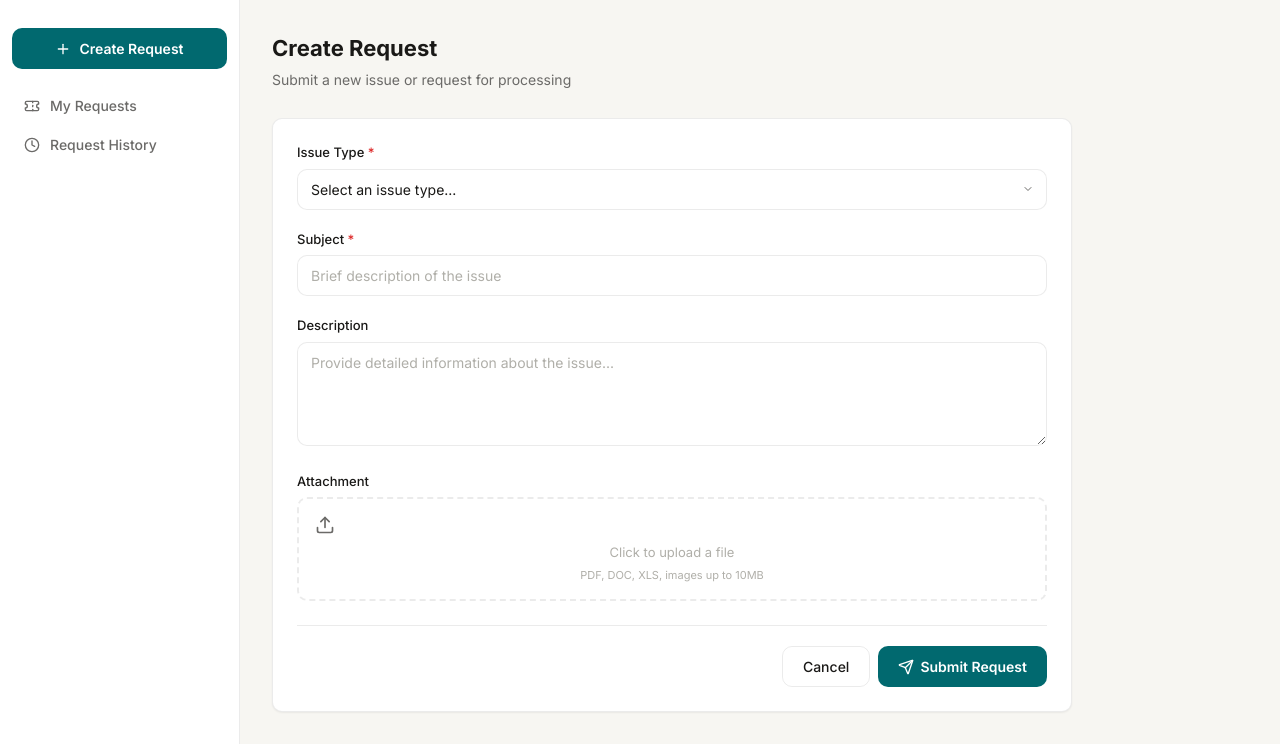
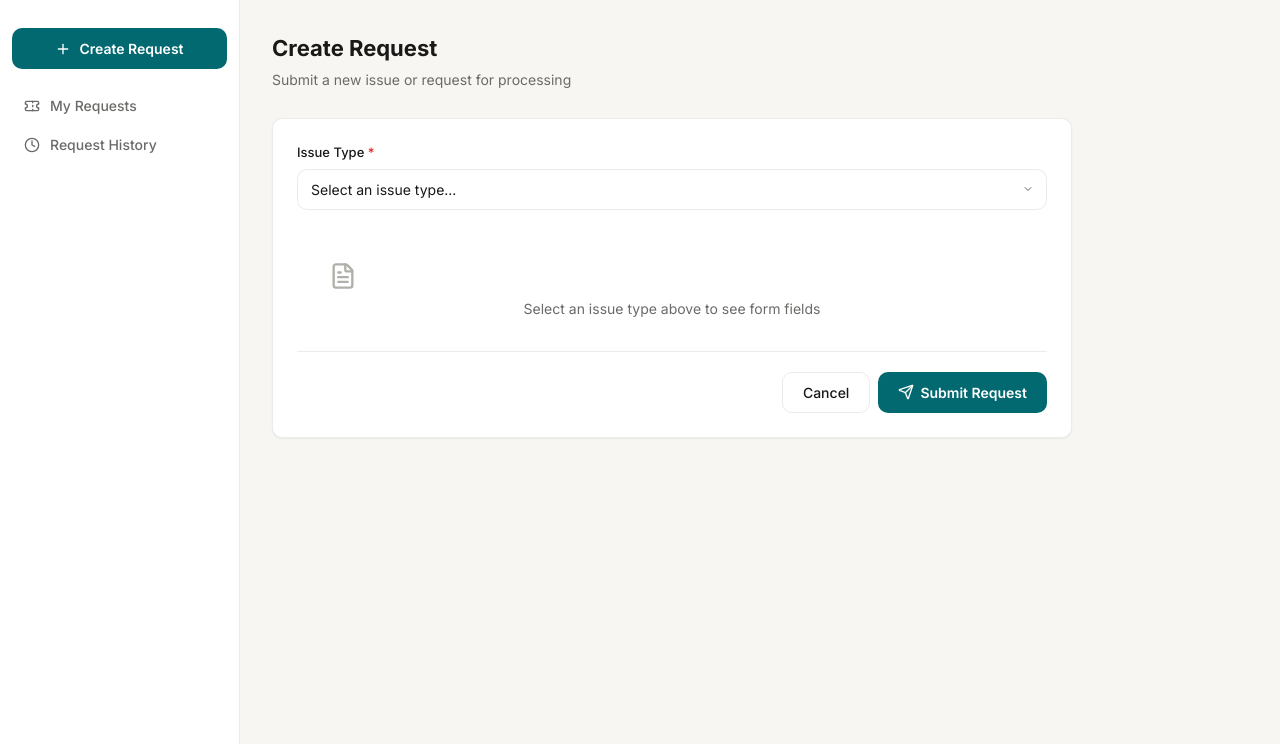
Before and after one commit to Umapathy-2026/ACCIO-Finance-Approval-flow, a Python web app: template app/templates/requester/new_ticket.html in a window 1280 px wide. Shown: the part 56-800 px from the top of the page. Run offline with Jinja, Linux system fonts and the light colour scheme; the template is opened without the code that fills it, so the values that code supplies are empty; some libraries are stand-ins or nearby versions.

Commit message:
Fix ticket form fields, approver error and wsgi entry point

```diff
--- a/app/__init__.py
+++ b/app/__init__.py
@@ -172,7 +172,7 @@ def seed_database():
             {"name": "customer_code", "label": "Customer Code", "type": "text", "required": True, "options": ""},
             {"name": "amount", "label": "Amount", "type": "number", "required": True, "options": ""},
             {"name": "currency", "label": "Currency", "type": "dropdown", "required": True,
-             "options": "USD,EUR,GBP,INR,CNY,JPY,SGD,AUD,CAD,MYR,THB,VND"},
+             "options": ["USD", "EUR", "GBP", "INR", "CNY", "JPY", "SGD", "AUD", "CAD", "MYR", "THB", "VND"]},
             {"name": "invoice_number", "label": "Invoice Number", "type": "text", "required": False, "options": ""},
             {"name": "invoice_date", "label": "Invoice Date", "type": "date", "required": False, "options": ""},
             {"name": "reference_notes", "label": "Reference Notes", "type": "text", "required": False, "options": ""},
--- a/app/models.py
+++ b/app/models.py
@@ -88,7 +88,7 @@ class Ticket(db.Model):
     form_id = db.Column(db.Integer, db.ForeignKey('issue_forms.id'), nullable=False)
     created_by = db.Column(db.Integer, db.ForeignKey('users.id'), nullable=False)
     assigned_to = db.Column(db.Integer, db.ForeignKey('users.id'), nullable=True)
-    subject = db.Column(db.String(500), nullable=False)
+    subject = db.Column(db.String(500), nullable=False, default='')
     description = db.Column(db.Text, nullable=True)
     payload = db.Column(db.JSON, nullable=False, default=dict)
     attachment_name = db.Column(db.String(255), nullable=True)
--- a/app/templates/requester/new_ticket.html
+++ b/app/templates/requester/new_ticket.html
@@ -19,28 +19,11 @@
             </select>
         </div>
 
-        <div id="dynamic-fields"></div>
-
-        <div style="margin-bottom:20px;">
-            <label class="form-label" for="subject">Subject <span style="color:#dc2626;">*</span></label>
-            <input type="text" id="subject" name="subject" class="form-input" placeholder="Brief description of the issue" required>
-        </div>
-
-        <div style="margin-bottom:20px;">
-            <label class="form-label" for="description">Description</label>
-            <textarea id="description" name="description" class="form-input" placeholder="Provide detailed information about the issue..." rows="4"></textarea>
-        </div>
-
-        <div style="margin-bottom:24px;">
-            <label class="form-label">Attachment</label>
-            <div class="file-upload" onclick="document.getElementById('attachment').click()">
-                <i data-lucide="upload" style="width:20px;height:20px;color:var(--text-muted);margin-bottom:8px;"></i>
-                <p style="font-size:13px;color:var(--text-muted);margin:0;">
-                    <span id="attachment-name" style="color:var(--text-faint);">Click to upload a file</span>
-                </p>
-                <p style="font-size:11px;color:var(--text-faint);margin:4px 0 0;">PDF, DOC, XLS, images up to 10MB</p>
+        <div id="dynamic-fields">
+            <div style="text-align:center;padding:32px;color:var(--text-muted);">
+                <i data-lucide="file-text" style="width:28px;height:28px;color:var(--text-faint);margin-bottom:8px;"></i>
+                <p style="font-size:14px;margin:0;">Select an issue type above to see form fields</p>
             </div>
-            <input type="file" id="attachment" name="attachment" style="display:none;" onchange="handleFileSelect('attachment', 'attachment-name')">
         </div>
 
         <div style="display:flex;gap:8px;justify-content:flex-end;border-top:1px solid var(--border);padding-top:20px;">
@@ -57,7 +40,8 @@
 function loadFormFields(formId) {
     var container = document.getElementById('dynamic-fields');
     if (!formId) {
-        container.innerHTML = '';
+        container.innerHTML = '<div style="text-align:center;padding:32px;color:var(--text-muted);"><i data-lucide="file-text" style="width:28px;height:28px;color:var(--text-faint);margin-bottom:8px;"></i><p style="font-size:14px;margin:0;">Select an issue type above to see form fields</p></div>';
+        lucide.createIcons();
         return;
     }
 
@@ -93,6 +77,10 @@ function loadFormFields(formId) {
                     html += '<p style="font-size:13px;color:var(--text-muted);margin:0;"><span id="file-name-' + field.name + '" style="color:var(--text-faint);">Click to upload</span></p>';
                     html += '</div>';
                     html += '<input type="file" id="file-' + field.name + '" name="' + field.name + '" style="display:none;" onchange="handleFileSelect(\'file-' + field.name + '\', \'file-name-' + field.name + '\')">';
+                } else if (field.type === 'textarea') {
+                    html += '<textarea id="field-' + field.name + '" name="' + field.name + '" class="form-input" placeholder="' + field.label + '" rows="4"' + (field.required ? ' required' : '') + '></textarea>';
+                } else {
+                    html += '<input type="text" id="field-' + field.name + '" name="' + field.name + '" class="form-input" placeholder="' + field.label + '"' + (field.required ? ' required' : '') + '>';
                 }
 
                 html += '</div>';
--- a/wsgi.py
+++ b/wsgi.py
@@ -1,3 +1,6 @@
 from app import create_app
 
 app = create_app()
+
+if __name__ == '__main__':
+    app.run(debug=True)
```
Also changed, not shown: app/routes/api.py (+9 -1 lines), app/routes/approver.py (+25 -5 lines), app/routes/requester.py (+27 -7 lines), app/templates/admin/edit_form.html (+7 -2 lines).
